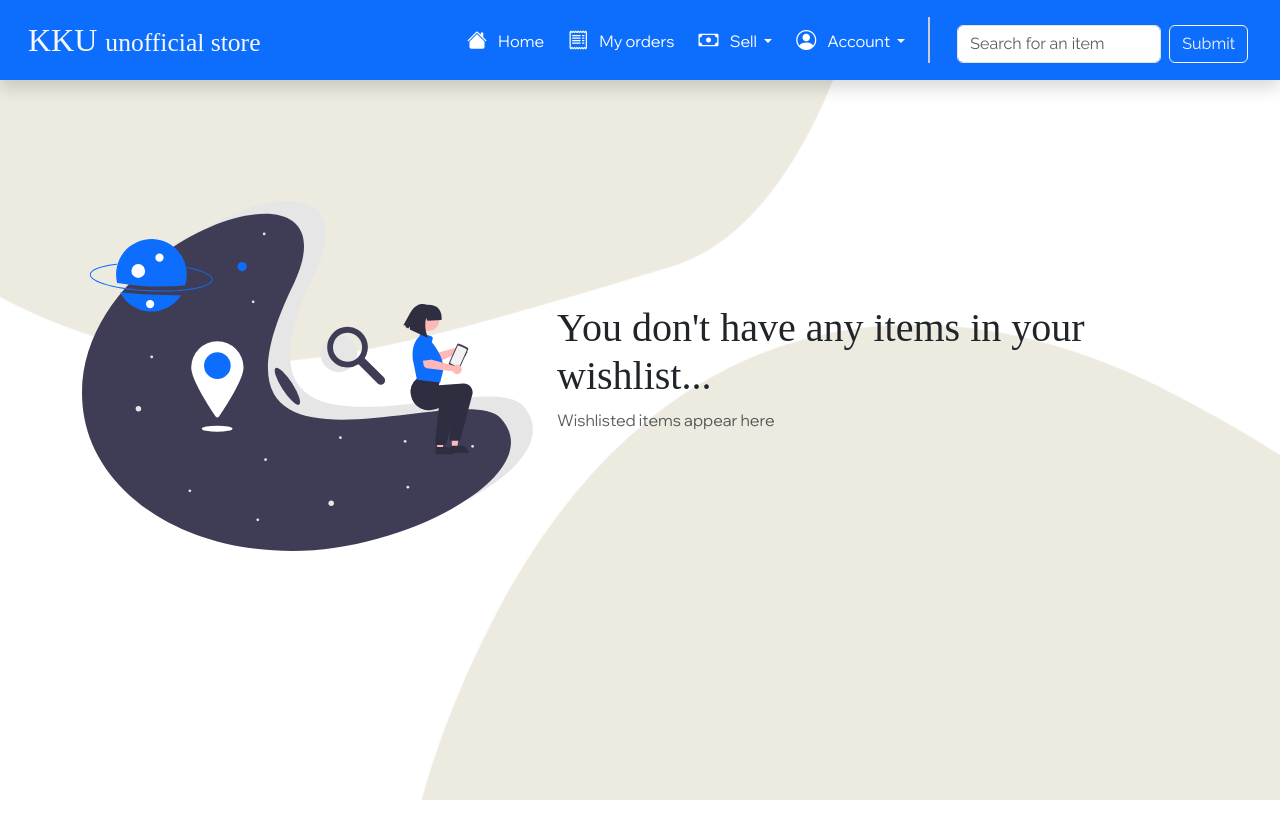
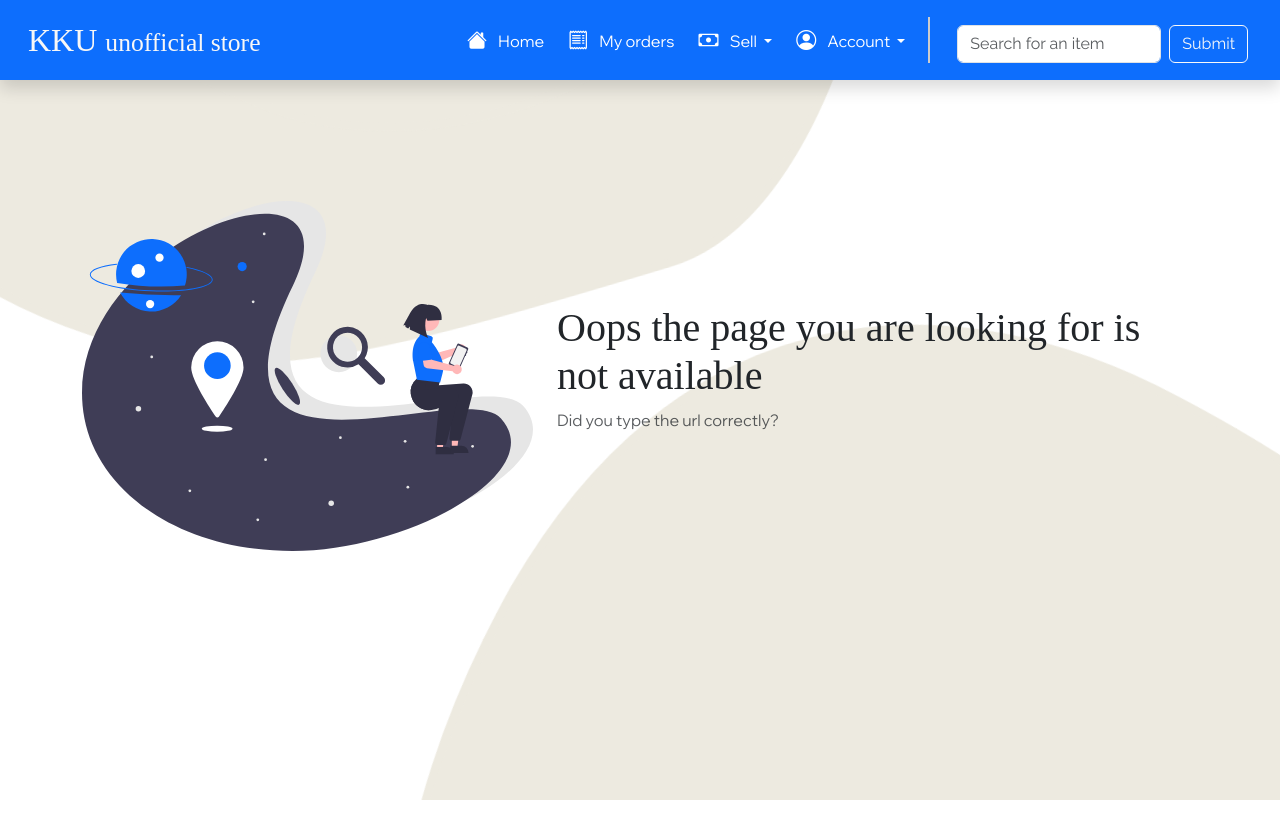
Before and after one commit to abdullashahzan/kkuus, a Django app: template ecom/shop/templates/page404.html in a window 1280 px wide. Shown: the top 840 px of the page. Run offline with Django 4.2, Linux system fonts and the light colour scheme; the template is opened without the code that fills it, so the values that code supplies are empty; some libraries are stand-ins or nearby versions; some web fonts are replaced.

Commit message:
Version 2.2

```diff
--- a/ecom/ecom/urls.py
+++ b/ecom/ecom/urls.py
@@ -19,7 +19,7 @@ from django.urls import path, include
 
 urlpatterns = [
     path('admin/', admin.site.urls),
-    path('', include("shop.urls"))
+    path('', include("shop.urls")),
 ]
 
 handler404 = 'shop.views.page_404'
--- a/ecom/shop/static/style.css
+++ b/ecom/shop/static/style.css
@@ -20,6 +20,7 @@ body {
 
 .sellDiv i {
     font-size: 2rem;
+
 }
 
 .mynavbar {
--- a/ecom/shop/templates/page404.html
+++ b/ecom/shop/templates/page404.html
@@ -12,8 +12,8 @@
             <img src="{% static 'media/undraw_location_search_re_ttoj.svg' %}" alt="page 404" class="widthlock">
         </div>
         <div class="col-md-7 animate__animated animate__bounceIn">
-            <h1 class="style-text-3">You don't have any items in your wishlist...</h1>
-            <p class="text-muted style-text">Wishlisted items appear here</p>
+            <h1 class="style-text-3">Oops the page you are looking for is not available</h1>
+            <p class="text-muted style-text">Did you type the url correctly?</p>
         </div>
     </div>
 </div>
```
Also changed, not shown: ecom/shop/static/.well-known/pki-validation/6781604D523AD6AC3E22EC6F93A7DD77.txt (added).
